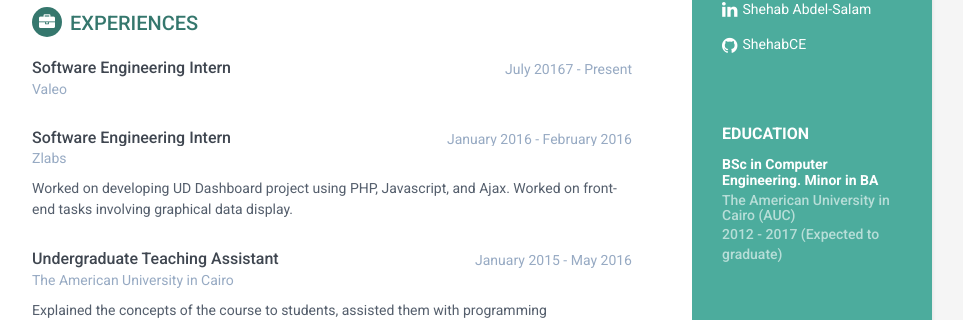
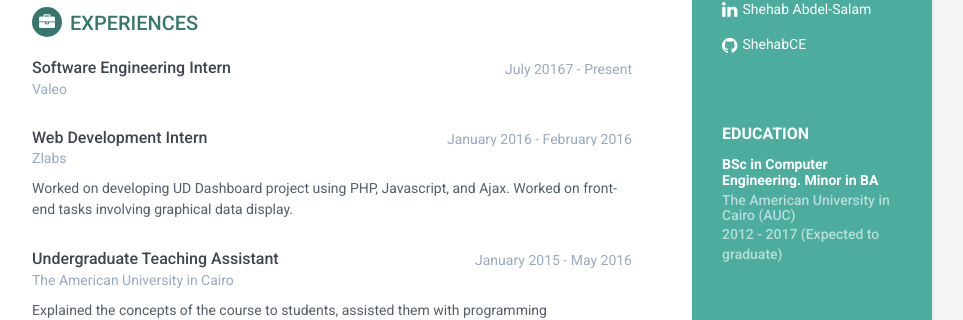
Before and after one commit to ShehabCE/shehabce.github.io, a Jekyll site: the page built from index.html, in a window 1280 px wide and 900 px high. Shown: the part 421-741 px from the top of the window, without its empty margins (188-1151 px from the left). Built offline with Jekyll 4.4.1, drawn with Linux system fonts in a browser that asks for light colours.

Commit message:
Updated experience for now

```diff
--- a/_includes/experience.html
+++ b/_includes/experience.html
@@ -16,7 +16,7 @@
                 <div class="item">
                     <div class="meta">
                         <div class="upper-row">
-                            <h3 class="job-title">Software Engineering Intern</h3>
+                            <h3 class="job-title">Web Development Intern</h3>
                             <div class="time">January 2016 - February 2016</div>
                         </div><!--//upper-row-->
                         <div class="company">Zlabs</div>
```
